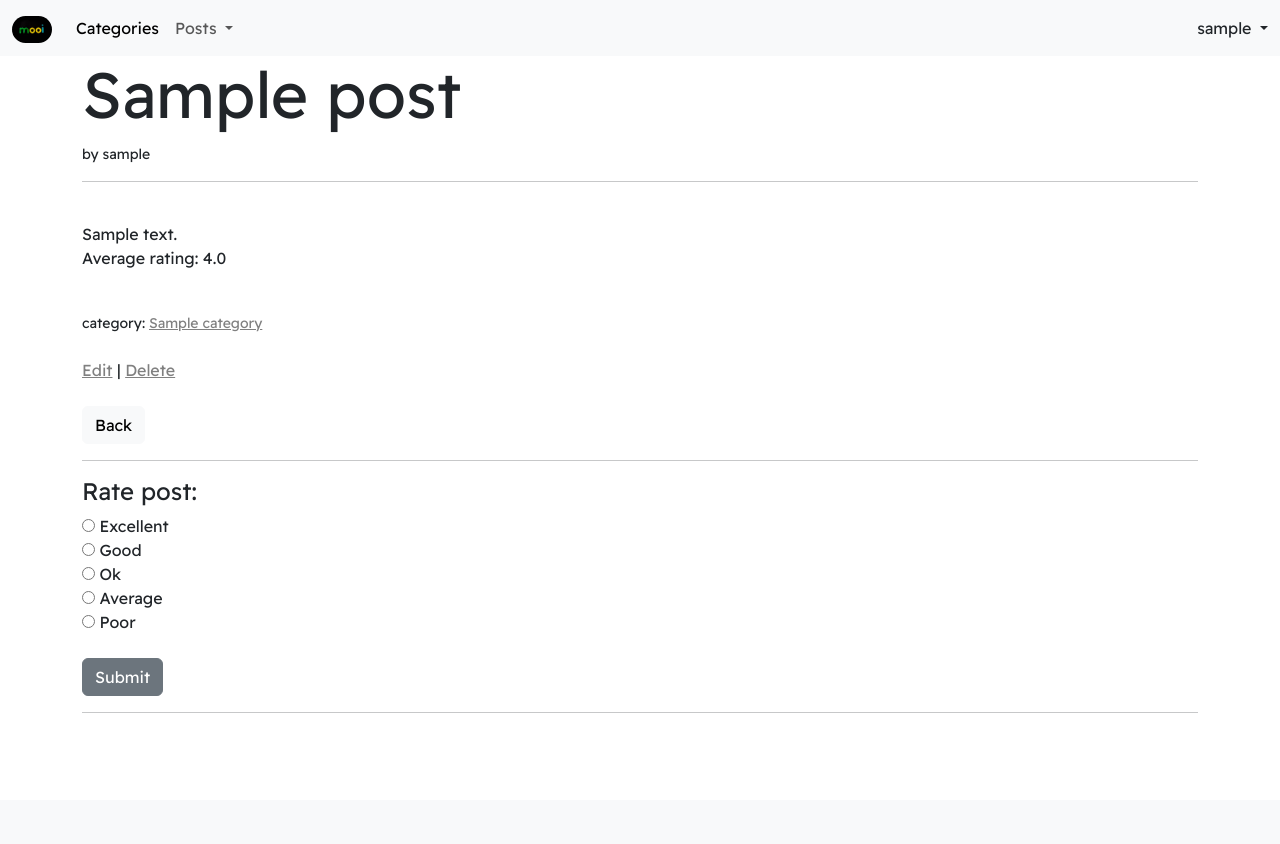
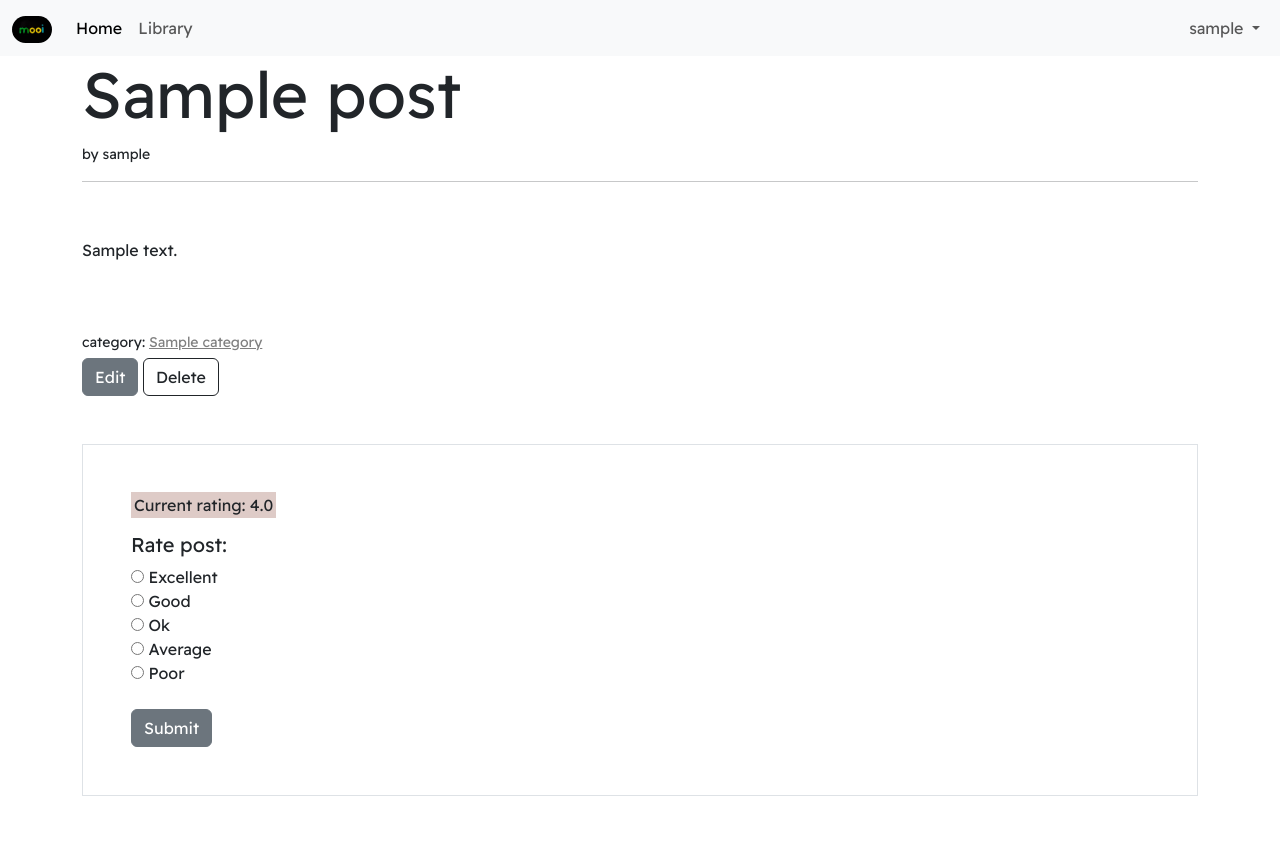
Before and after one commit to katarzynaheller/blog_with_ratings, a Django app: page /post/1/ in a window 1280 px wide. Before the commit the page ends 713 px from the top, so only its background shows below. Run offline with Django 4.2, Linux system fonts and the light colour scheme; a user stored in the database is signed in; tables that the repository leaves empty hold one stand-in row (values such as "Sample post"); parts of the project's set-up code (start-up, migrations or seed data) failed here and were passed over.

Commit message:
navbar fixes, category list and detail page formatting

```diff
--- a/blog/templates/base.html
+++ b/blog/templates/base.html
@@ -22,64 +22,44 @@
 </head>
 
 <body>
-    <!-- Navigation bar -->
-    <nav class="navbar navbar-expand-lg bg-body-tertiary">
+    <!-- navigation bar -->
+    <nav class="navbar navbar-expand-lg navbar-light bg-light">
         <div class="container-fluid">
             <a class="navbar-brand" href="{% url 'home' %}">
                 <!-- insert proper link to logo image -->
                 <img src="{% static 'images/example_logo.jpg' %}" alt="Company logo" style="width: 40px;"
                     class="rounded-pill">
-
             </a>
-            <button class="navbar-toggler" type="button" data-bs-toggle="collapse"
-                data-bs-target="#navbarSupportedContent" aria-controls="navbarSupportedContent" aria-expanded="false"
-                aria-label="Toggle navigation">
+            <button class="navbar-toggler" type="button" data-bs-toggle="collapse" data-bs-target="#navbarContent" aria-controls="navbarSupportedContent" aria-expanded="false" aria-label="Toggle navigation">
                 <span class="navbar-toggler-icon"></span>
             </button>
-            <div class="collapse navbar-collapse" id="navbarSupportedContent">
+            <div class="collapse navbar-collapse" id="navbarContent">
                 <ul class="navbar-nav me-auto mb-2 mb-lg-0">
                     <li class="nav-item">
-                        <a class="nav-link active" aria-current="page" href="{% url 'category_list' %}">Categories</a>
+                        <a class="nav-link active" href="{% url 'home' %}">Home</a>
                     </li>
-                    <li class="nav-item dropdown">
-                        <a class="nav-link dropdown-toggle" href="#" role="button" data-bs-toggle="dropdown"
-                            aria-expanded="false">
-                            Posts
-                        </a>
-                        <ul class="dropdown-menu">
-                            <li><a class="dropdown-item" href="{% url 'post_new' %}">Create</a>
-                            </li>
-                            <li><a class="dropdown-item" href="#">Edit</a></li>
-                            <li>
-                                <hr class="dropdown-divider">
-                            </li>
-                            <li><a class="dropdown-item" href="#">Delete</a></li>
-                        </ul>
+                    <li class="nav-item">
+                        <a class="nav-link" href="{% url 'category_list' %}">Library</a>
                     </li>
                 </ul>
+                <!-- Right part of navbar -->
                 {% if user.is_authenticated %}
-                <div class="dropdown text-end">
-                    <a href="#" class="d-block link-dark text-decoration-none dropdown-toggle" id="dropdownUser1"
-                        data-bs-toggle="dropdown" aria-expanded="false">
-                        {{ user.username }}
-                    </a>
-                    <div class="dropdown-menu text-small" aria-labelledby="dropdownUser1">
-                        <a class="dropdown-item" href="{% url 'password_change'%}">
-                            Change password</a>
-                        <a class="dropdown-item" href="{% url 'logout' %}">Log Out</a>
-                    </div>
+                <ul class="navbar-nav">
+                    <li class="nav-item dropdown">
+                        <a class="nav-link dropdown-toggle" href="#" id="navbarDropdown" role="button" data-bs-toggle="dropdown" aria-expanded="false"> {{ user.username }} </a>
+                            <ul class="dropdown-menu dropdown-menu-end" aria-labelledby="navbarDropdown">
+                                <li><a class="dropdown-item" href="{% url 'password_change' %}">Change password</a></li>
+                                <li><a class="dropdown-item" href="{% url 'logout' %}">Logout</a></li>
+                            </ul>
+                {% else %}
+                <div class="text-end">
+                    <a href="{% url 'login'%}" class='btn btn-outline-dark me-2'>Log in</a>
+                    <a href="{% url 'signup'%}" class='btn btn-dark me-2'>Sign up</a>
                 </div>
-                {% else %}
-                </ul>
-                <div class="text-end">
-                    <a href="{% url 'login' %}" class="btn btn-dark">Log In</a>
-                    <a href="{% url 'signup' %}" class="btn btn-light">Sign Up</a>
-                </div>
-                {% endif %}
             </div>
+            {% endif %}
         </div>
     </nav>
-
 
     <div class="container">
         {% block content %}
--- a/blog/templates/post_detail.html
+++ b/blog/templates/post_detail.html
@@ -9,33 +9,33 @@
     <hr>
     <br />
 
-    {{ post.body }}
-    <br />
-    {% if post.average_rating > 1%}
-    <p>Average rating: {{ post.average_rating|floatformat:1}}</p>
-    {% else %}
-    {{ post.average_rating|default_if_none:""}}
-    {% endif %}
-    <br />
+    <p>{{ post.body|linebreaks }}</p>
+
+
+<br>
+<br>
+<small style="line-height:2rem">category:
     {% for cat in cats %}
-    <small>category:
         {% if cat is not None %}
             <a href="{% url 'category_detail' cat.pk %}"> {{ cat.name }}</a></small>
         {% endif %}
     {% endfor %}
 
 
-
-    <br /><br />
-    <a href="{% url 'post_edit' post.pk %}">Edit</a> | <a href="{% url 'post_delete' post.pk %}">Delete</a>
-    <br /><br />
-    <a href="{% url 'home' %}" class="btn btn-light">Back</a>
-
-    <hr>
+    <div class="d-grid gap-2 d-md-block">
+        <a class="btn btn-secondary" href="{% url 'post_edit' post.pk %}" class="btn btn-primary" type="button">Edit</a>
+        <a class="btn btn-outline-dark" href="{% url 'post_delete' post.pk %}" type="button">Delete</a>
+    </div>
+    <div class="container p-5 my-5 border">
+        {% if post.average_rating > 1%}
+        <p><mark>Current rating: {{ post.average_rating|floatformat:1}}</mark></p>
+        {% else %}
+        {{ post.average_rating|default_if_none:""}}
+        {% endif %}
+        <h5>Rate post:</h5>
 {% if user.is_authenticated %}
     <form action="{% url 'post_rate' post.pk %}" method="post">
         {% csrf_token %}
-        <h4>Rate post:</h4>
         <form action="{% url 'post_rate' post.pk %}" method="post">
             <input type="radio" id="rate" name="rate" value="5">
             <label for="5">Excellent</label><br>
@@ -50,6 +50,7 @@
             <input type="submit" class="btn btn-secondary" value="Submit">
         </form>
     </form>
+
 {% else %}
 <input type="radio" id="rate" name="rate" value="5">
 <label for="5">Excellent</label><br>
@@ -61,21 +62,12 @@
 <label for="2">Average</label><br>
 <input type="radio" id="rate" name="rate" value="1">
 <label for="1">Poor</label><br><br>
-    <a href="{% url 'login' %}" class="btn btn-dark">Rate this post </a>
+<a href="{% url 'login' %}" class="btn btn-light">Rate this post </a>
 <br />
-    <p><i>*To rate this post you need to <mark><a href="{% url 'login' %}"> log in </a></mark></i></p>
+<p style="line-height:3rem"><small>*To rate this post you need to <a href="{% url 'login' %}"> log in </a></small></p>
 
     {% endif %}
-    <hr>
+</div>
     {% endblock content %}
 
-    <script>
-        window.onload = function () {
-            var masthead = document.getElementsByClassName('masthead')[0];
-            if (masthead) {
-                masthead.style.display = 'none';
-            }
-        };
-    </script>
-
 </body>
--- a/requirements.txt
+++ b/requirements.txt
@@ -9,8 +9,11 @@
 environs==9.5.0
 marshmallow==3.19.0
 mypy-extensions==0.4.3
+npm==0.1.1
+optional-django==0.1.0
 packaging==23.0
 pathspec==0.11.0
+Pillow==9.5.0
 platformdirs==2.6.2
 python-dotenv==0.21.1
 sqlparse==0.4.3
--- a/static/css/main.css
+++ b/static/css/main.css
@@ -32,6 +32,11 @@
     color: grey;
 }
 
+
+.rating {
+    --bs-body-bg: #decbc7;
+}
+
 @media(max-width: 768px) {
     .masthead {
         min-height: 30vh;
```
Also changed, not shown: blog/templates/category_detail.html (+8 -4 lines), blog/templates/category_list.html (+29 -6 lines), blog/templates/home.html (+7 -5 lines). Lines whose indentation alone changed are shown as unchanged.
